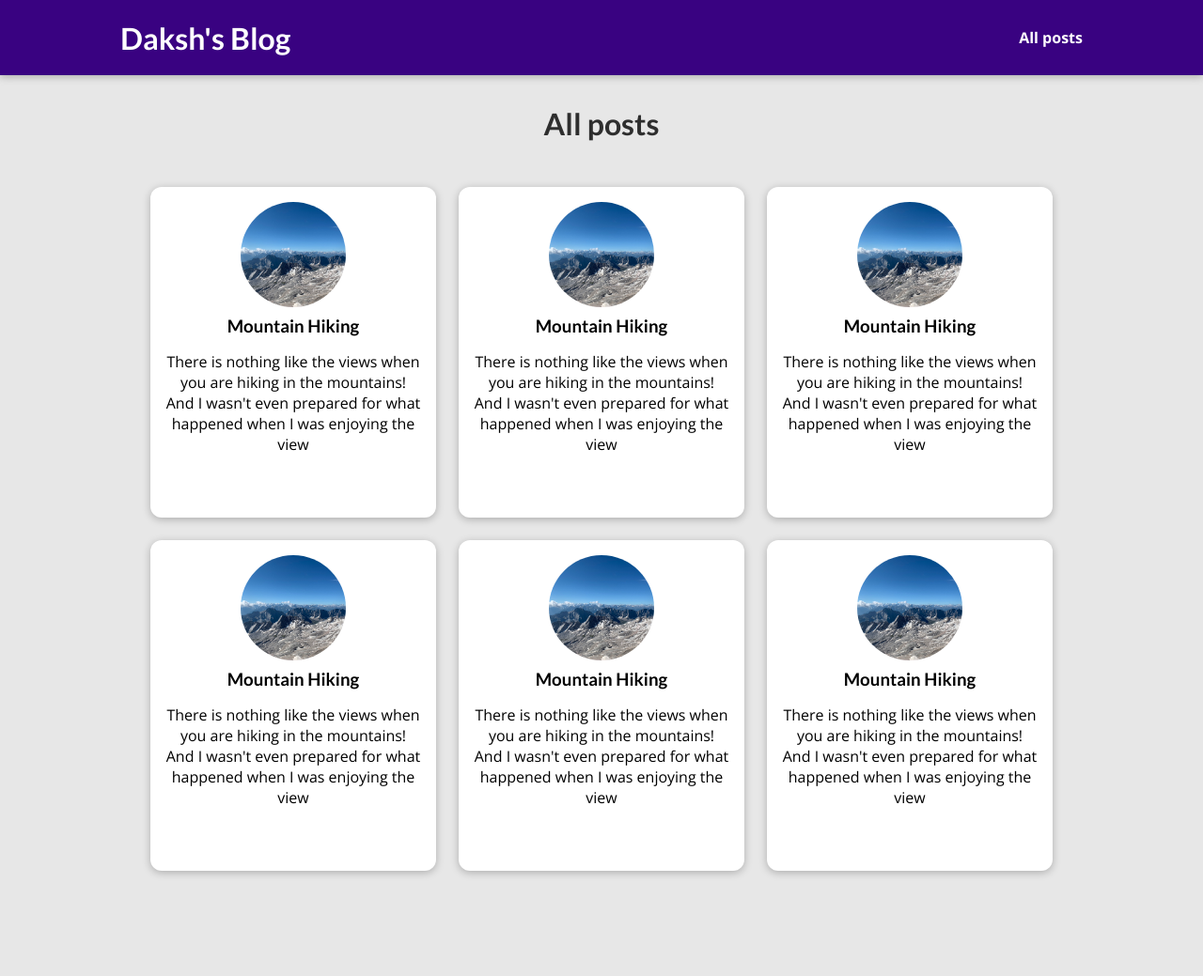
After one commit to Ozone317/blog, a Django app: template blog/templates/blog/all_posts.html in a window 1280 px wide. The commit adds this page. Shown: the whole page at 94% size. Run offline with Django 4.2, Linux system fonts and the light colour scheme; the template is opened without the code that fills it, so the values that code supplies are empty.

Commit message:
added all posts page with style improvements

```diff
--- /dev/null
+++ b/blog/static/blog/all_posts.css
@@ -0,0 +1,43 @@
+body {
+    background-color: #e7e7e7;
+  }
+
+  #main-navigation {
+    background-color: #390281;
+    box-shadow: 0 2px 8px rgba(0, 0, 0, 0.25);
+  }
+
+  #all-posts {
+    margin: 7rem auto;
+    width: 90%;
+    max-width: 60rem;
+  }
+
+  #all-posts h2 {
+    text-align: center;
+    font-size: 2rem;
+    color: #2e2e2e;
+    margin: 3rem 0;
+  }
+
+  ul {
+    list-style: none;
+    margin: 0;
+    padding: 0;
+    display: grid;
+    grid-template-columns: repeat(auto-fill, minmax(17rem, 1fr));
+    gap: 1.5rem;
+  }
+
+  .post img {
+    width: 7rem;
+    height: 7rem;
+  }
+
+  .post a {
+    height: 22rem;
+    transform-origin: center;
+    box-shadow: 0 2px 8px rgba(0, 0, 0, 0.25);
+    border-radius: 12px;
+    background-color: white;
+  }
--- /dev/null
+++ b/blog/static/blog/post.css
@@ -0,0 +1,43 @@
+.post {
+    display: flex;
+    flex-direction: column;
+    align-items: center;
+    text-align: center;
+  }
+
+  .post a {
+    text-decoration: none;
+    color: black;
+    transition: all 0.2s ease;
+    padding: 1rem;
+  }
+
+  .post a:hover,
+  .post a:active {
+    transform: scale(1.1);
+    background-color: #390281;
+    color: white;
+  }
+
+  .post img {
+    width: 5rem;
+    height: 5rem;
+    object-fit: cover;
+    border-radius: 50%;
+  }
+
+  .post h3 {
+    margin: 0.25rem 0;
+  }
+
+  .post time {
+    color: #666666;
+    margin: 0.25rem;
+    font-style: italic;
+    font-size: 0.85rem;
+  }
+
+  .post:hover time,
+  .post:active time {
+    color: white;
+  }
--- /dev/null
+++ b/blog/templates/blog/all_posts.html
@@ -0,0 +1,24 @@
+{% extends "base.html" %}
+
+{% load static %}
+
+{% block css_files %}
+    <link rel="stylesheet" href="{% static "blog/post.css" %}">
+    <link rel="stylesheet" href="{% static "blog/all_posts.css" %}">
+{% endblock %}
+
+{% block title%} All posts {%endblock%}
+
+{% block content %}
+    <section id="all-posts">
+        <h2>All posts</h2>
+        <ul>
+            {% include "blog/includes/post.html" %}
+            {% include "blog/includes/post.html" %}
+            {% include "blog/includes/post.html" %}
+            {% include "blog/includes/post.html" %}
+            {% include "blog/includes/post.html" %}
+            {% include "blog/includes/post.html" %}
+        </ul>
+    </section>
+{% endblock %}
--- /dev/null
+++ b/blog/templates/blog/includes/post.html
@@ -0,0 +1,16 @@
+{% load static %}
+
+<li>
+    <article class="post">
+        <a href="">
+            <img src="{% static "blog/images/mountains.jpg" %}" alt="Mountain hiking"/>
+            <div class="posts__content">
+                <h3>Mountain Hiking</h3>
+                <p>
+                    There is nothing like the views when you are hiking in the mountains!
+                    And I wasn't even prepared for what happened when I was enjoying the view
+                </p>
+            </div>
+        </a>
+    </article>
+</li>
--- a/blog/views.py
+++ b/blog/views.py
@@ -7,7 +7,7 @@ def starting_page(request):
     return render(request, "blog/index.html")
 
 def posts(request):
-    pass
+    return render(request, "blog/all_posts.html")
 
 def post_details(requst):
     pass
--- a/templates/base.html
+++ b/templates/base.html
@@ -10,6 +10,12 @@
     <link rel="stylesheet" href={% static "app.css" %}>
 </head>
 <body>
+    <header id="main-navigation">
+        <h1><a href="">Daksh's Blog</a></h1>
+        <nav>
+            <a href="">All posts</a>
+        </nav>
+    </header>
     {% block content %}
     {% endblock %}
 </body>
```
Also changed, not shown: blog/templates/blog/index.html (+3 -20 lines), blog/static/blog/index.css (indentation only).
